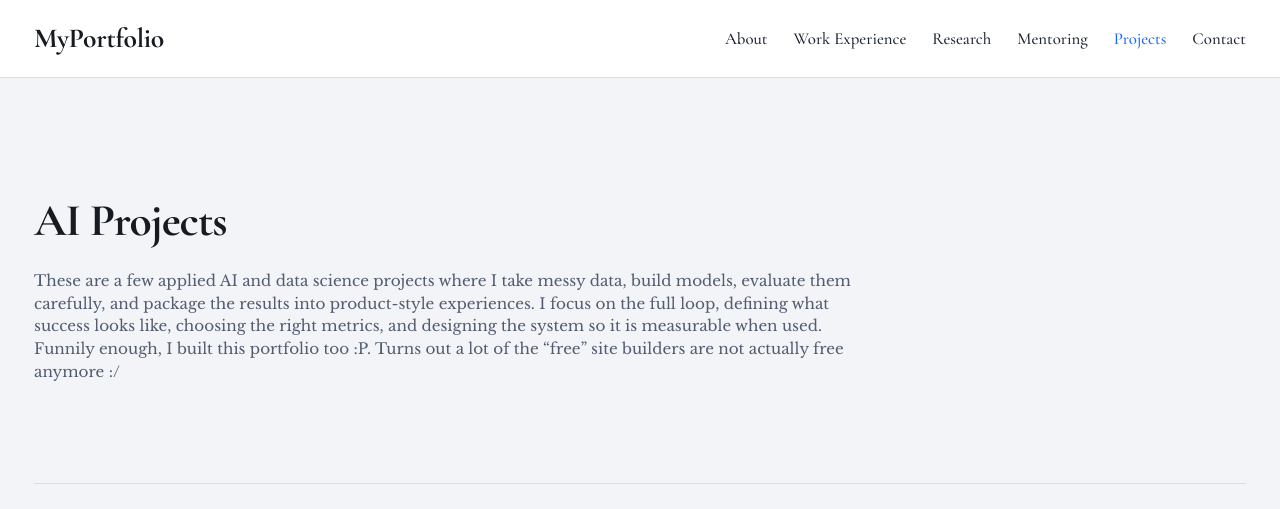
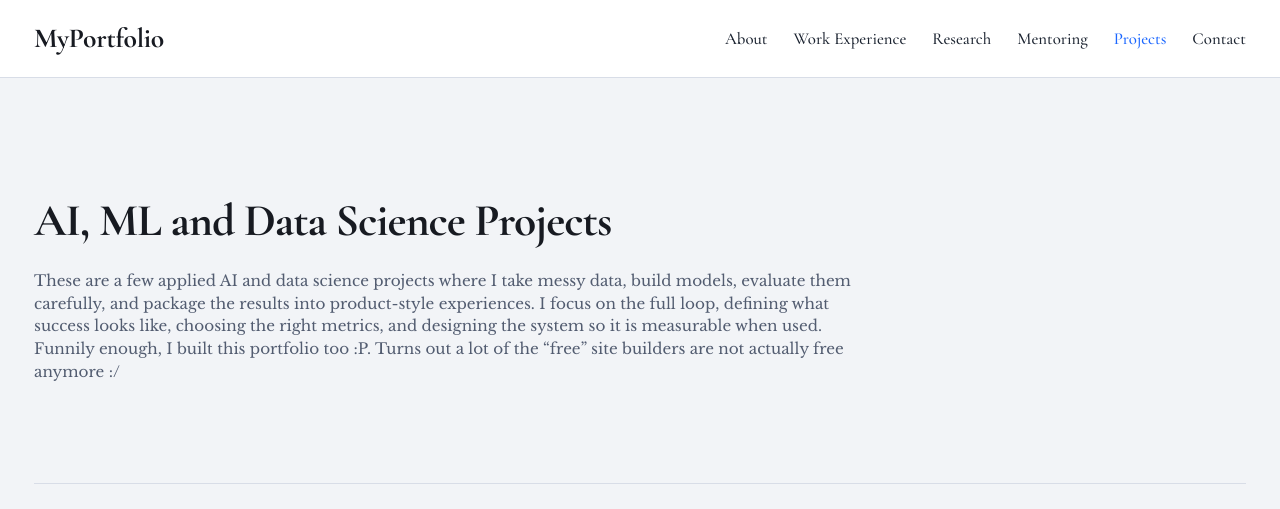
Before and after one commit to trshwetha7/trshwetha7.github.io, a plain HTML site: page projects.html in a window 1280 px wide. Shown: the top 509 px of the page. Drawn offline with nearby package versions, Linux system fonts and the light colour scheme.

Commit message:
Update projects page heading

```diff
--- a/projects.html
+++ b/projects.html
@@ -30,7 +30,7 @@
     <main class="page">
       <section class="hero compact reveal">
         <div>
-          <h1>AI Projects</h1>
+          <h1>AI, ML and Data Science Projects</h1>
           <p>These are a few applied AI and data science projects where I take messy data, build models, evaluate them carefully, and package the results into product-style experiences. I focus on the full loop, defining what success looks like, choosing the right metrics, and designing the system so it is measurable when used. Funnily enough, I built this portfolio too :P. Turns out a lot of the &ldquo;free&rdquo; site builders are not actually free anymore :/</p>
         </div>
       </section>
```
